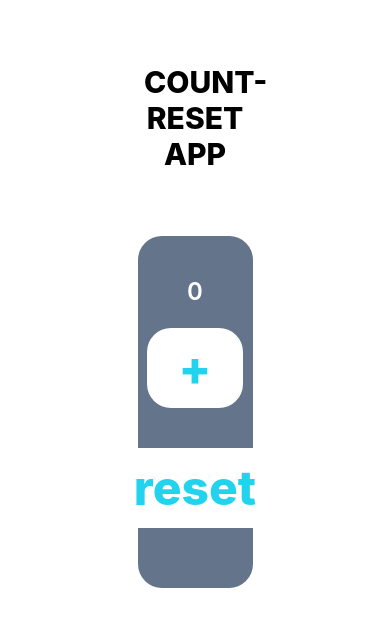
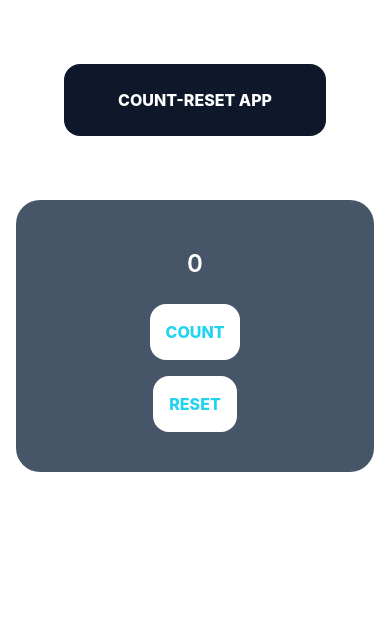
Before and after one commit to darshanbajgain/Count-ResetSimpleReactApp, a React (Create React App) app: page / in a window 390 px wide. Shown: the top 626 px of the page. Built offline with nearby package versions, Linux system fonts and the light colour scheme.

Commit message:
responsive+ improved designed to display message.

```diff
--- a/package.json
+++ b/package.json
@@ -6,9 +6,11 @@
     "@testing-library/jest-dom": "^5.17.0",
     "@testing-library/react": "^13.4.0",
     "@testing-library/user-event": "^13.5.0",
+    "@types/react-transition-group": "^4.4.6",
     "react": "^18.2.0",
     "react-dom": "^18.2.0",
     "react-scripts": "5.0.1",
+    "react-transition-group": "^4.4.5",
     "web-vitals": "^2.1.4"
   },
   "scripts": {
--- a/src/App.js
+++ b/src/App.js
@@ -1,44 +1,16 @@
 import React from 'react';
-import { useState } from 'react';
+import Header from './components/Header';
+import CountReset from './components/CountReset';
 
 function App() {
 
-  const [count, setCount] = useState(0);
-  const [message, setMessage] = useState(" ");
-  const [isVisible, setIsVisible] = useState(false);
-  const changeValue = () => {
-    setCount(count + 1);
-    setMessage(" ");
-    setIsVisible(false);
-  }
-  const resetValue = () => {
-    setCount(0)
-    if (count === 0) {
-      setMessage("Value is already in default state.i.e '0'");
-      setIsVisible(true);
-    }
-  }
+  return (
+    <div>
+      <Header />
+     <CountReset />
 
-  return (
-    <div className=' block mx-20'>
-      <h1 className='text-black text-center font-extrabold text-3xl uppercase m-30 p-16'>
-        Count-Reset App
-      </h1>
-      <div className=" flex flex-col rounded-3xl justify-center items-center p-10 m-auto w-[50%] max-w-[400] max-h-[400] bg-slate-500">
-        <h1 className="text-white text-2xl font-semibold"> {count} </h1>
-        <button className="bg-white font-extrabold text-5xl font-montserrat text-cyan-400  m-5 px-8 py-4 rounded-3xl hover:bg-cyan-400 hover:text-white  transition 500" onClick={changeValue} >
-          +
-        </button>
-        <button className="bg-white font-extrabold text-5xl font-montserrat text-cyan-400  m-5 px-8 py-4 rounded-3xl hover:bg-cyan-400 hover:text-white   transition 500" onClick={resetValue} >
-          reset
-        </button>
-        <p className= {isVisible?'transition 400 flex m-auto w-[80%] justify-center text-center px-6 py-8 bg-white rounded-2xl text-red-700 text-lg': 'none'}>
-          {message}
-        </p>
-      </div>
     </div>
   );
 }
-
 export default App;
 /*building done */
--- /dev/null
+++ b/src/components/CountReset.js
@@ -0,0 +1,40 @@
+
+import { useState } from 'react';
+function CountReset() {
+    const [count, setCount] = useState(0);
+    const [message, setMessage] = useState(" ");
+    const [isVisible, setIsVisible] = useState(false);
+
+    const changeValue = () => {
+        setCount(count + 1);
+        setMessage(" ");
+        setIsVisible(false);
+    }
+
+    const resetValue = () => {
+        setCount(0)
+        if (count === 0) {
+            setMessage("Already in default state, i.e. 0.\nCan't reset a default value. ");
+            setIsVisible(true);
+        }
+    }
+
+    return (
+        <div className=" flex flex-col rounded-3xl justify-center items-center p-8 md:m-auto m-4 md:w-[60%]  bg-slate-600">
+            <h1 className="text-white text-2xl font-semibold m-2 p-2"> {count} </h1>
+            <button className="uppercase bg-white font-extrabold sm:text-1xl text-base  text-cyan-400  m-2 px-4 py-4 rounded-2xl hover:bg-cyan-400 hover:text-white  transition 500" onClick={changeValue} >
+                count
+            </button>
+            <button className="uppercase bg-white font-extrabold sm:text-1xl text-base  text-cyan-400  m-2 px-4 py-4 rounded-2xl hover:bg-cyan-400 hover:text-white   transition 500" onClick={resetValue} >
+                reset
+            </button>
+
+            < p className={isVisible ? 'flex m-auto my-2 w-[100%] justify-center text-center px-6 py-8 bg-slate-900 rounded-2xl text-green-600 text-base' : 'none'}>
+                {message}</p>
+
+
+        </div>
+    )
+}
+
+export default CountReset;
--- /dev/null
+++ b/src/components/Header.js
@@ -0,0 +1,14 @@
+
+function Header() {
+    return (
+
+        <div className='flex-col justify-centre m-16 p-6  rounded-2xl bg-slate-900'>
+            <h1 className='text-white text-center font-extrabold sm:text-2xl text-1xl uppercase'>
+                Count-Reset App
+            </h1>
+        </div>
+
+    )
+}
+
+export default Header;
--- a/src/index.css
+++ b/src/index.css
@@ -1,6 +1,4 @@
-@tailwind base;
-@tailwind components;
-@tailwind utilities;
+@import './tailwind.css';
 body {
   margin: 0;
   font-family: -apple-system, BlinkMacSystemFont, 'Segoe UI', 'Roboto', 'Oxygen',
@@ -9,7 +7,6 @@ body {
   -webkit-font-smoothing: antialiased;
   -moz-osx-font-smoothing: grayscale;
 }
-
 code {
   font-family: source-code-pro, Menlo, Monaco, Consolas, 'Courier New',
     monospace;
--- /dev/null
+++ b/src/tailwind.css
@@ -0,0 +1,3 @@
+@tailwind base;
+@tailwind components;
+@tailwind utilities;
```
Also changed, not shown: 1 other file (tests, documents, lock files or other folders).
